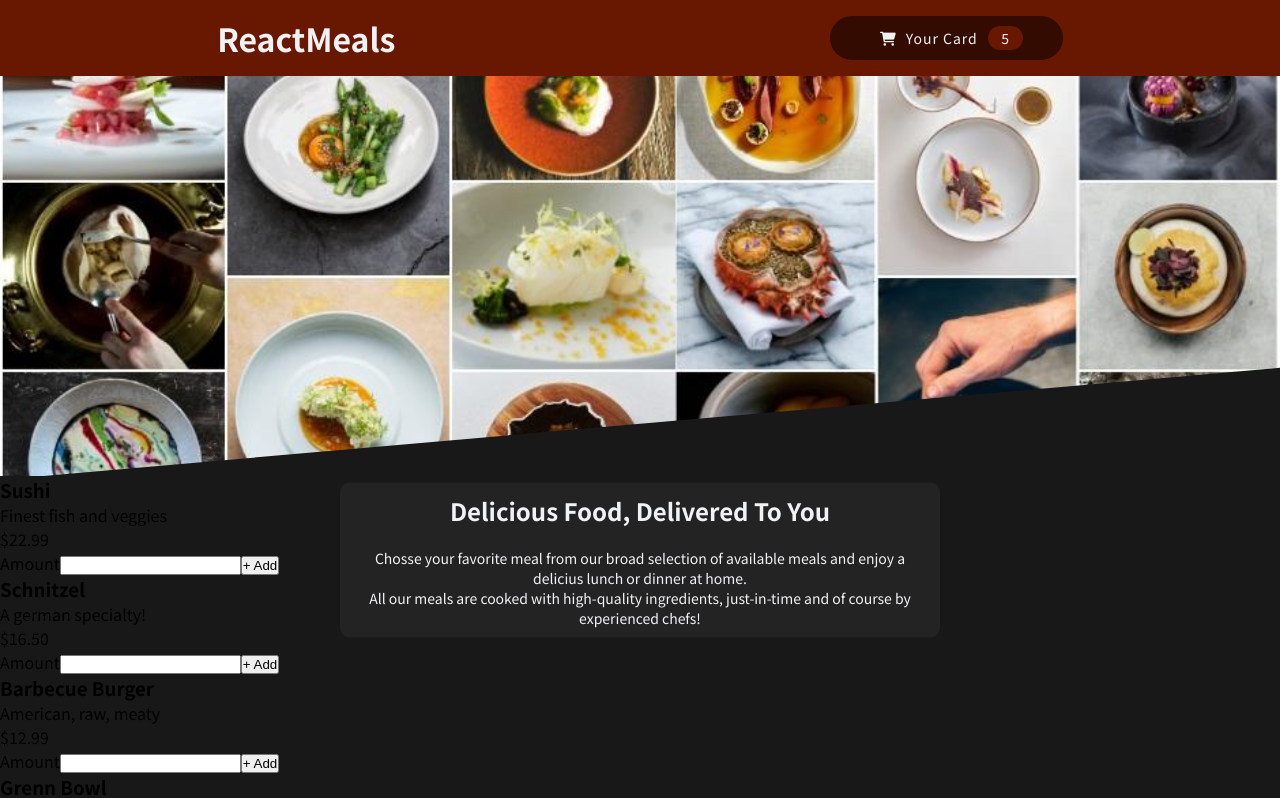
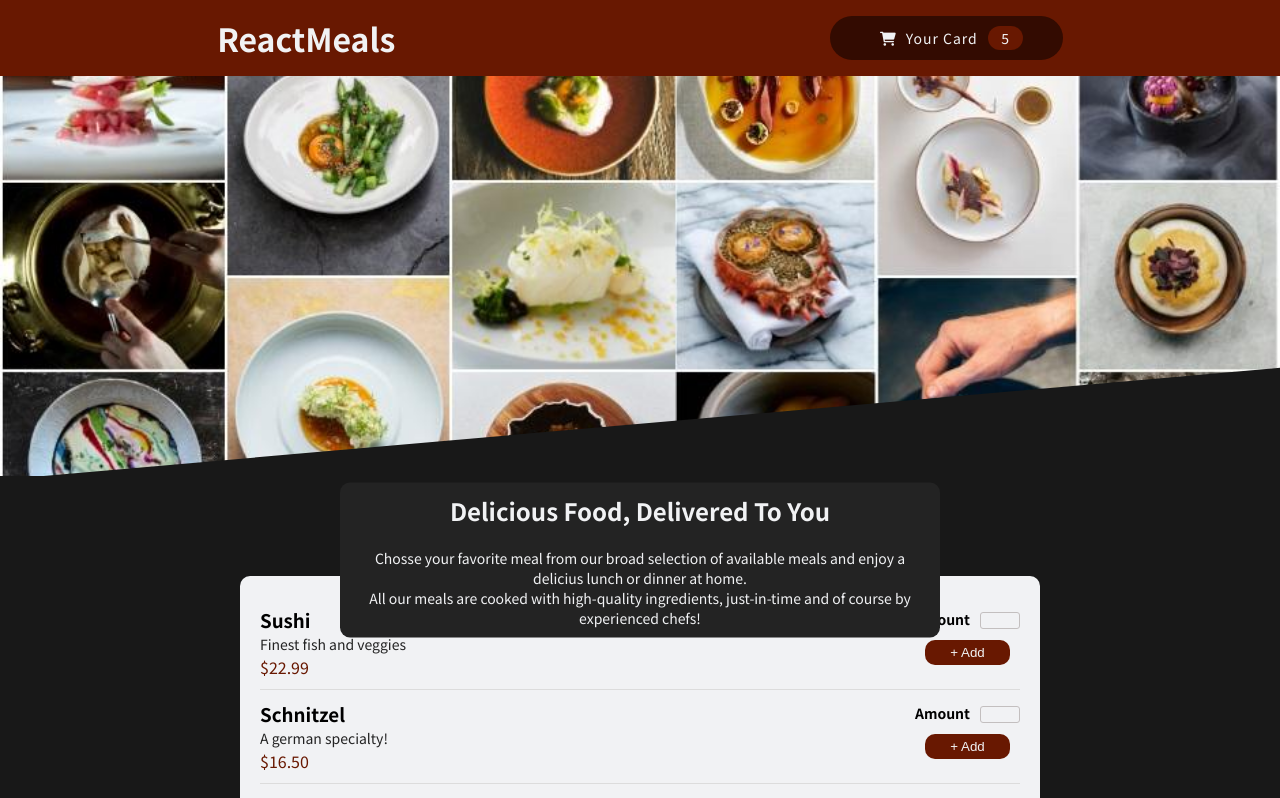
Before and after one commit to massam89/food-app-react, a React (Create React App) app: page / in a window 1280 px wide. Shown: the top 798 px of the page. Built offline with nearby package versions, Linux system fonts and the light colour scheme.

Commit message:
finish style header, hero and menu

```diff
--- a/src/components/Hero.module.css
+++ b/src/components/Hero.module.css
@@ -19,7 +19,7 @@
 
 .box {
   background-color: var(--grey-light);
-  width: 600px;
+  max-width: 600px;
   position: absolute;
   left: 50%;
   top: 70%;
--- a/src/components/Item.js
+++ b/src/components/Item.js
@@ -1,6 +1,8 @@
+import styles from './Item.module.css'
+
 const Item = (props) => {
   return (
-    <li>
+    <li className={styles.item}>
       <div>
         <h3>{props.item.name}</h3>
         <p>{props.item.ingredients}</p>
@@ -8,7 +10,7 @@ const Item = (props) => {
       </div>
       <div>
         <label htmlFor={`${props.item.id}`}>Amount</label>
-        <input type='number' id={`${props.item.id}`} />
+        <input type='number' id={`${props.item.id}`}/>
         <button>+ Add</button>
       </div>
     </li>
--- /dev/null
+++ b/src/components/Item.module.css
@@ -0,0 +1,57 @@
+.item {
+  width: 100%;
+  display: flex;
+  justify-content: space-between;
+  border-bottom: 1px solid gainsboro;
+  padding: 10px 0;
+}
+
+.item div * {
+  margin-bottom: 1px;
+}
+
+.item div p {
+  color: var(--grey-light);
+  font-size: 14px;
+}
+
+.item div span {
+  color: var( --red-light);
+}
+
+.item div button {
+  display: block;
+  margin: auto;
+  border: none;
+  background-color: var(--red-light);
+  color: var(--white);
+  padding: 5px 25px;
+  margin-top: 10px;
+  border-radius: 10px;
+  cursor: pointer;
+}
+
+.item div input {
+  width: 40px;
+  margin-left: 10px;
+  background-color: var(--white);
+  border: 1px solid rgb(195, 191, 191);
+  border-radius: 3px;
+  padding-left: 5px;
+  color: gray;
+  font-weight: 900;
+}
+
+.item div input:focus {
+  outline: none;
+}
+
+.item div input::-webkit-outer-spin-button,
+.item div input::-webkit-inner-spin-button {
+  -webkit-appearance: none;
+}
+
+.item div label {
+  font-size: 14px;
+  font-weight: 800;
+}
--- a/src/components/Menu.js
+++ b/src/components/Menu.js
@@ -1,4 +1,5 @@
 import Item from "./Item"
+import styles from './Menu.module.css'
 
 const menu = [
   {
@@ -34,7 +35,7 @@ const menu = [
 const Menu = () => {
 
   return (
-    <section>
+    <section className={styles.menu}>
       <ul>
         { menu.map((item) => <Item item={item} key={item.id} />) }
       </ul>
--- /dev/null
+++ b/src/components/Menu.module.css
@@ -0,0 +1,12 @@
+.menu ul {
+  max-width: 800px;
+  height: auto;
+  background-color: var(--white);
+  margin: 100px auto 50px auto;
+  padding: 20px;
+  border-radius: 10px;
+  list-style-type: none;
+  display: flex;
+  flex-direction: column;
+  align-items: center;
+}
```
